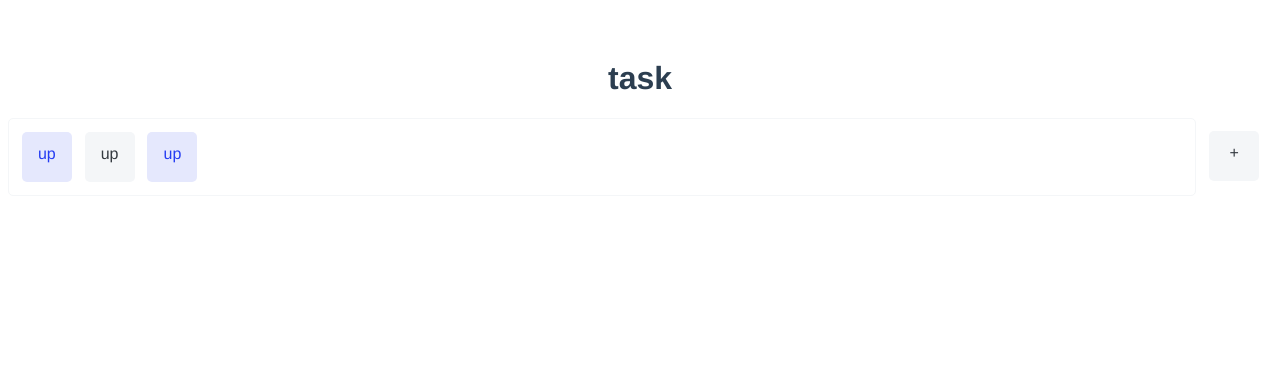
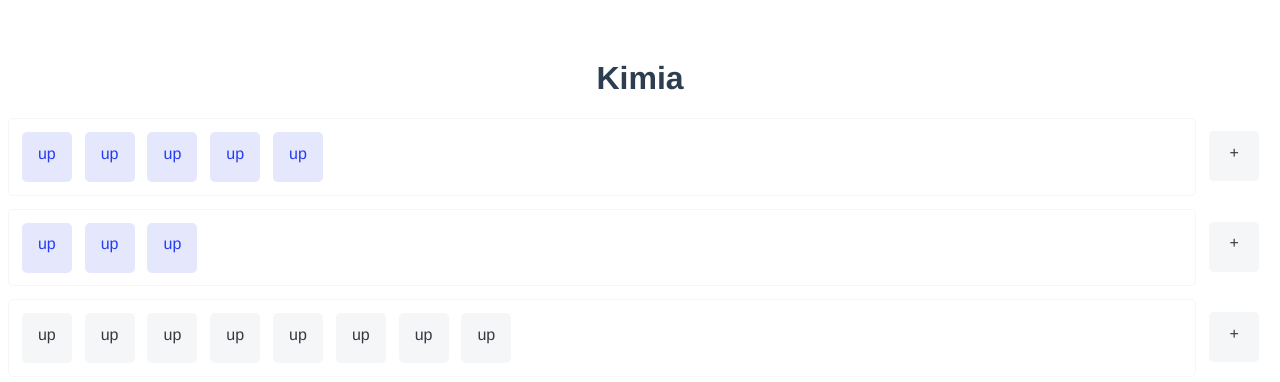
Before and after one commit to kimiashz/Scrawlr-task, a Vue app: page / in a window 1280 px wide. Shown: the top 382 px of the page. Built offline with nearby package versions, Linux system fonts and the light colour scheme.

Commit message:
set function for add and toggle

```diff
--- a/src/App.vue
+++ b/src/App.vue
@@ -1,16 +1,32 @@
 <template>
-  <h1>task</h1>
-  <List />
+  <h1>Kimia</h1>
+  <List
+    v-for="({ count, selected }, index) in items"
+    :key="index"
+    :count="count"
+    :selected="selected"
+    :toggle="() => { items[index].selected = !selected; }"
+    :add="() => { ++items[index].count; }"
+  />
 </template>
 
 <script>
-import List from './components/List.vue'
+import List from './components/List.vue';
 
 export default {
   name: 'App',
   components: {
     List,
   },
+  data() {
+    return {
+      items: [
+        { count: 5, selected: true },
+        { count: 3, selected: true },
+        { count: 8, selected: false },
+      ]
+    }
+  }
 }
 </script>
 
--- a/src/components/List.vue
+++ b/src/components/List.vue
@@ -1,11 +1,14 @@
 <template>
   <div class="list">
     <div class="list__items">
-      <Upvote :selected="true" />
-      <Upvote :selected="false" />
-      <Upvote :selected="true" />
+      <Upvote
+        v-for="n in count"
+        :key="n"
+        :selected="selected"
+        @click="toggle"
+      />
     </div>
-    <div class="list__add">
+    <div class="list__add" @click="add">
       +
     </div>
   </div>
@@ -16,9 +19,15 @@ import Upvote from './Upvote.vue'
 
 export default {
   name: 'List',
+  props: {
+    count: Number,
+    selected: Boolean,
+    toggle: Function,
+    add: Function,
+  },
   components: {
     Upvote,
-  },
+  }
 }
 </script>
 
```
